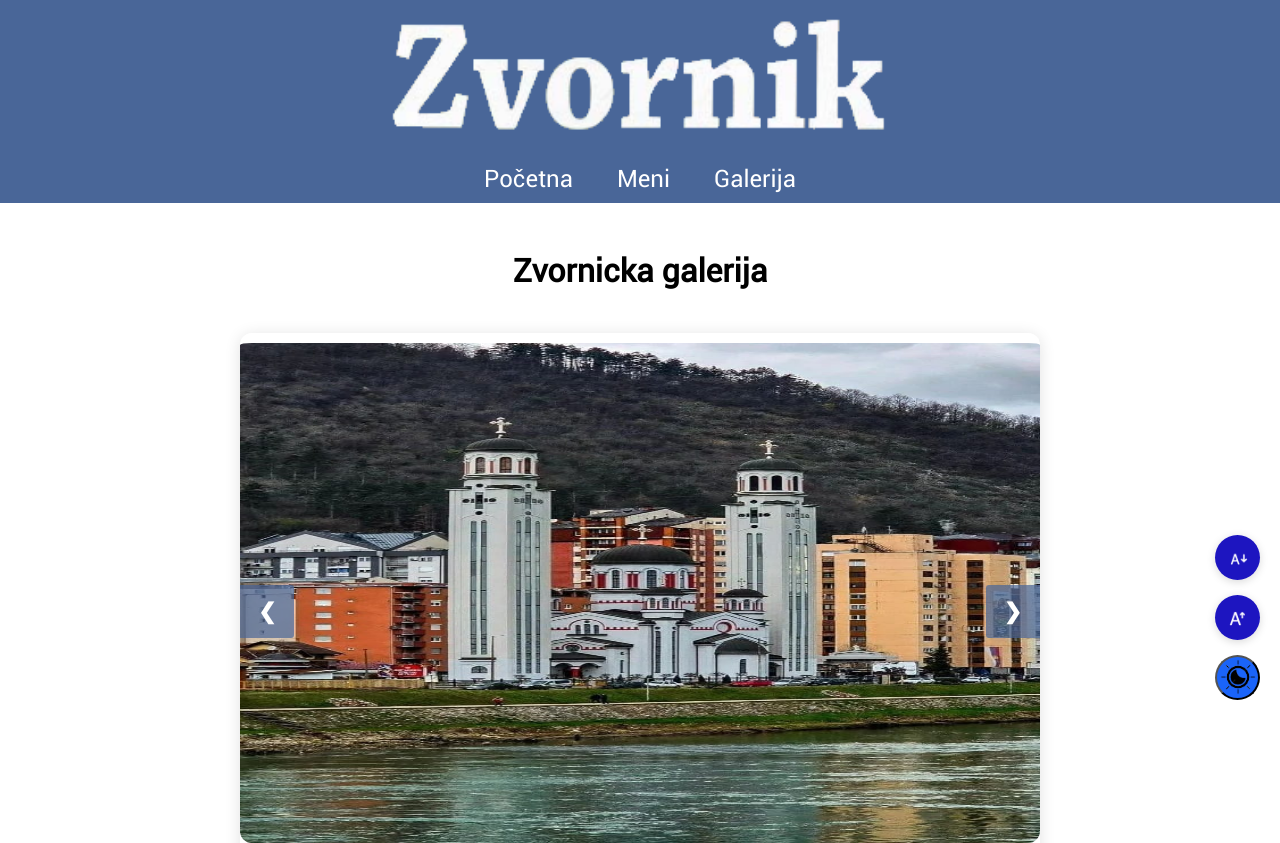
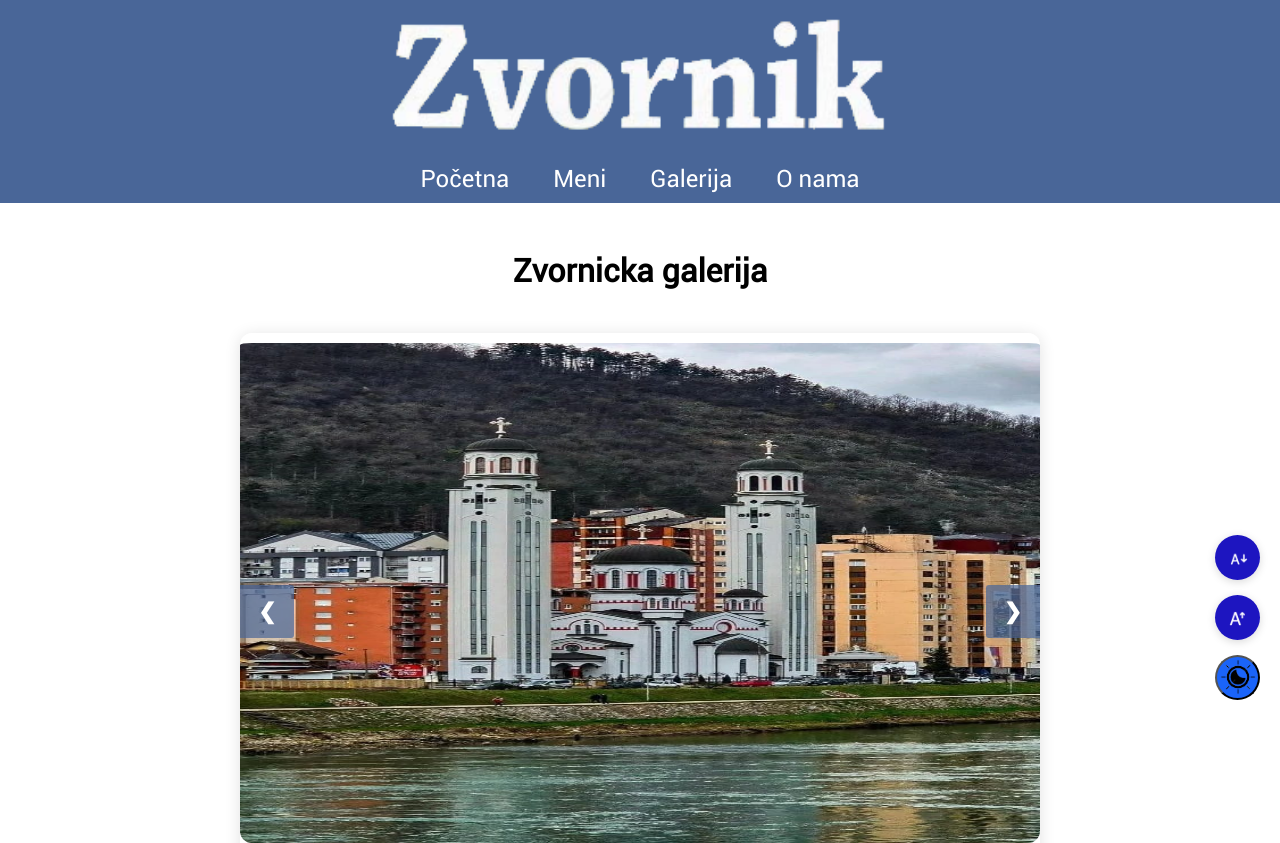
Before and after one commit to KiBoS5/ModerniWebSajtGrada, a plain HTML site: page Galerija.html in a window 1280 px wide. Shown: the top 843 px of the page. Drawn offline with Linux system fonts and the light colour scheme; files whose address does not match are found by name.

Commit message:
Ispravka navigacije

```diff
--- a/Galerija.html
+++ b/Galerija.html
@@ -40,6 +40,7 @@
                     </div>
                 </div>
                 <a href="Galerija.html">Galerija</a>
+                <a href="ONama.html">O nama</a>
             </nav>
             <button class="burger" id="burgerDugme" aria-label="Otvori meni">
             <span></span>
```
Also changed, not shown: Kontakt.html (+1 -0 lines), ONama.html (+1 -1 lines), Pocetna.html (+1 -0 lines), ZvornickaRegata.html (+1 -0 lines), ZvornickiDani.html (+1 -0 lines), ZvornickoLeto.html (+1 -0 lines).
